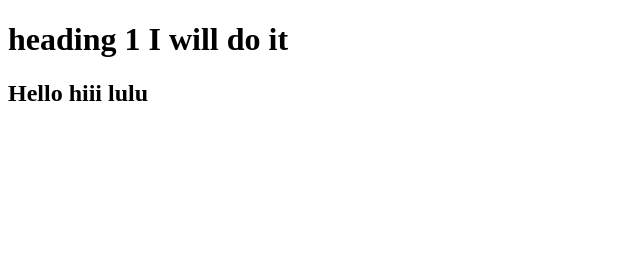
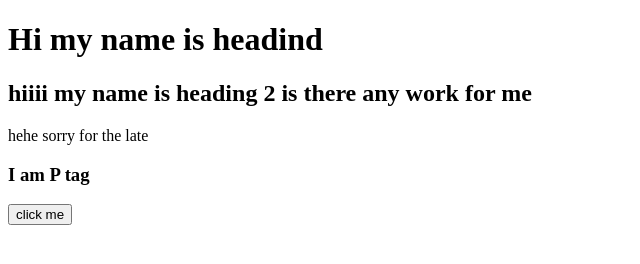
Before and after one commit to asmallick1999/NamasteReact, a plain HTML site: page session1/index.html in a window 1280 px wide. Shown: the whole page, without its empty margins (0-640 px from the left). Drawn offline with nearby package versions, Linux system fonts and the light colour scheme.

Commit message:
session 2 create

```diff
--- a/session1/index.html
+++ b/session1/index.html
@@ -9,23 +9,37 @@
 </head>
 
 <body>
-    <div id="root"></div>
-
-</body>
-<script crossorigin src="https://unpkg.com/react@18/umd/react.development.js"></script>
-<script crossorigin src="https://unpkg.com/react-dom@18/umd/react-dom.development.js"></script>
-<script>
+    <div id="root">
+        <h1>Hi my name is headind</h1>
+        <h2>hiiii my name is heading 2 is there any work for me </h2>
+        <p>hehe sorry for the late</p>
+        <h3 id="heading3">I am P tag</h3>
+        <button onclick="clickme()">click me</button>
+    </div>
 
 
-    const heading1 = React.createElement("h1", {}, "heading 1 I will do it")
-    const heading2 = React.createElement("h2", {}, "Hello hiii lulu");
 
-    const container = React.createElement("div", {
-        id: "container"
-    }, [heading1, heading2])
 
-    const root = ReactDOM.createRoot(document.getElementById("root"));
-    root.render(container);
-</script>
+    <!-- <script crossorigin src="https://unpkg.com/react@18/umd/react.development.js"></script>
+<script crossorigin src="https://unpkg.com/react-dom@18/umd/react-dom.development.js"></script> -->
+    <script>
+        function clickme(){
+            const heading3 = document.getElementById("heading3");
+            heading3.innerHTML="nooooooooo I am p tag"
+        }
+
+
+    // const heading1 = React.createElement("h1", {}, "heading 1 I will do it")
+    // const heading2 = React.createElement("h2", {}, "Hello hiii lulu");
+
+    // const container = React.createElement("div", {
+    //     id: "container"
+    // }, [heading1, heading2])
+
+    // const root = ReactDOM.createRoot(document.getElementById("root"));
+    // root.render(container);
+    </script>
+</body>
+
 
 </html>
```
Also changed, not shown: session2/package.json (added, +22 -0 lines), session2/App.js (added), 2 other files.
